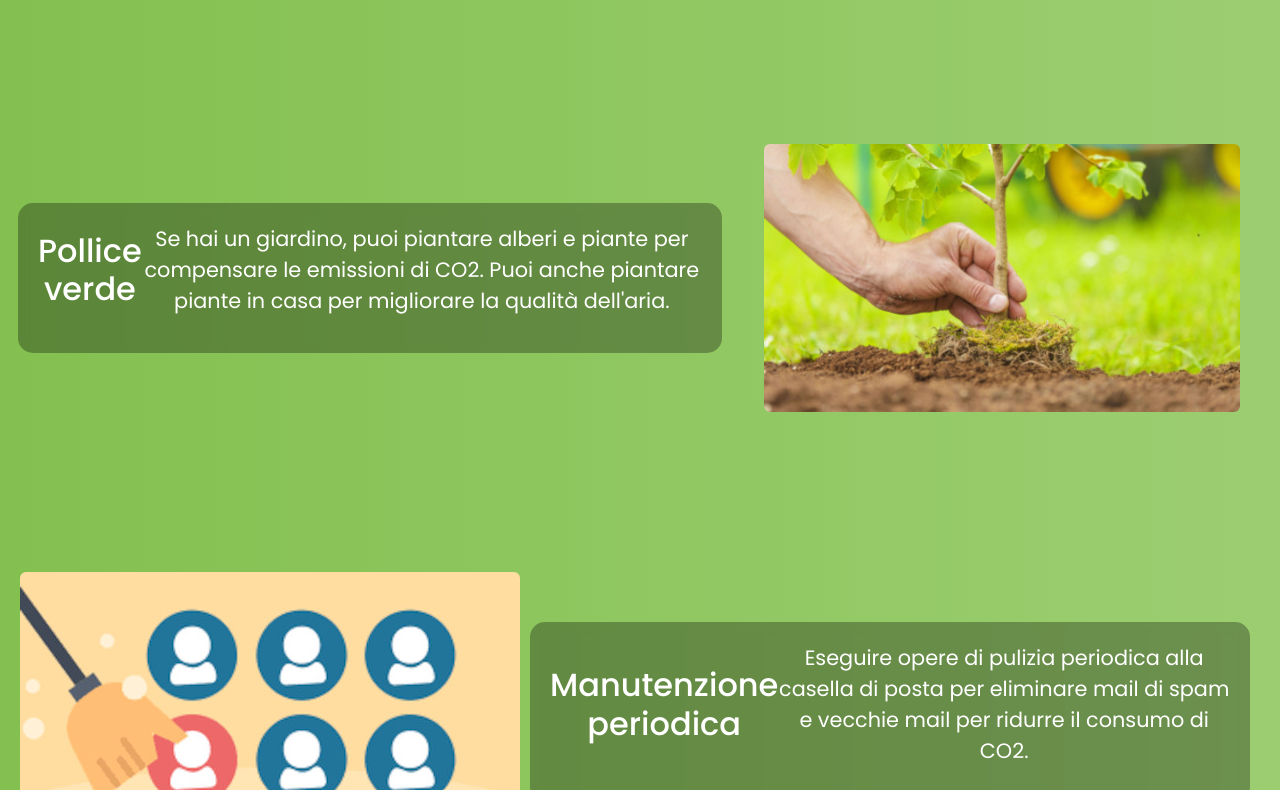
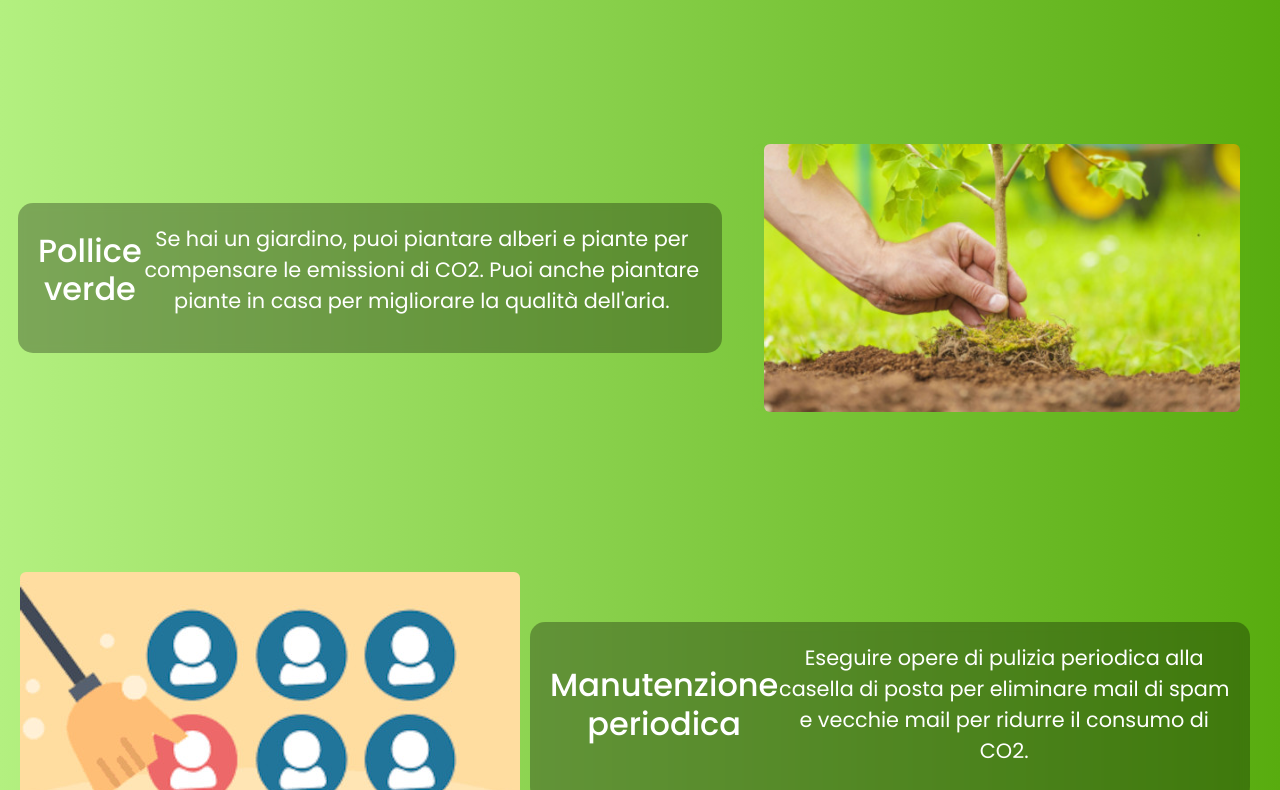
Before and after one commit to uauei123/hackathon-2025, a browser extension: page frontend/suggestions/index.html in a window 1280 px wide. Shown: the part 1063-1853 px from the top of the page. Drawn offline with nearby package versions, Linux system fonts and the light colour scheme.

Commit message:
frontend

```diff
--- a/frontend/suggestions/index.html
+++ b/frontend/suggestions/index.html
@@ -14,7 +14,7 @@
     <style>
         body {
             font-family: 'Poppins', sans-serif;
-            background: linear-gradient(to right, #83C050, #9CCE71); /* Gradiente verde più scuro da sinistra a destra */
+            background: linear-gradient(to right, #b3f080, #58ac0f); /* Gradiente verde più scuro da sinistra a destra */
             font-size: 1.1rem; /* Aumento della dimensione del testo di default */
             color: white;
             margin: 0;
```
